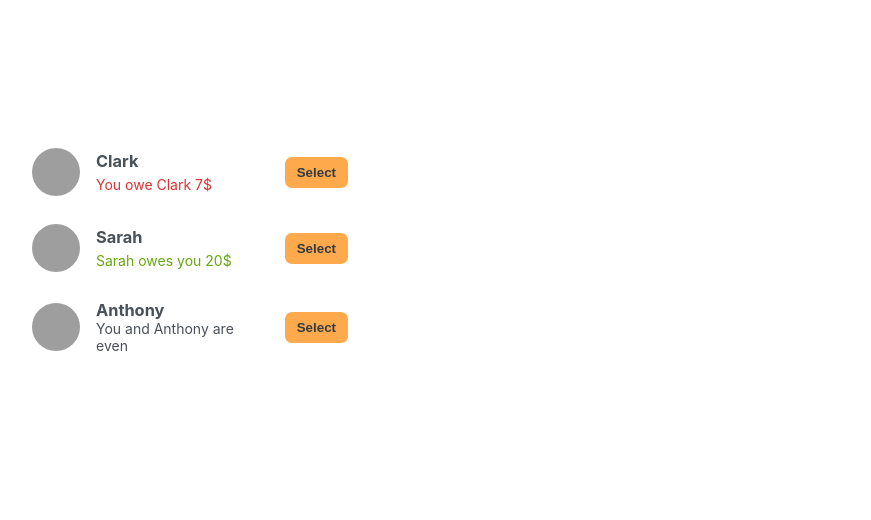
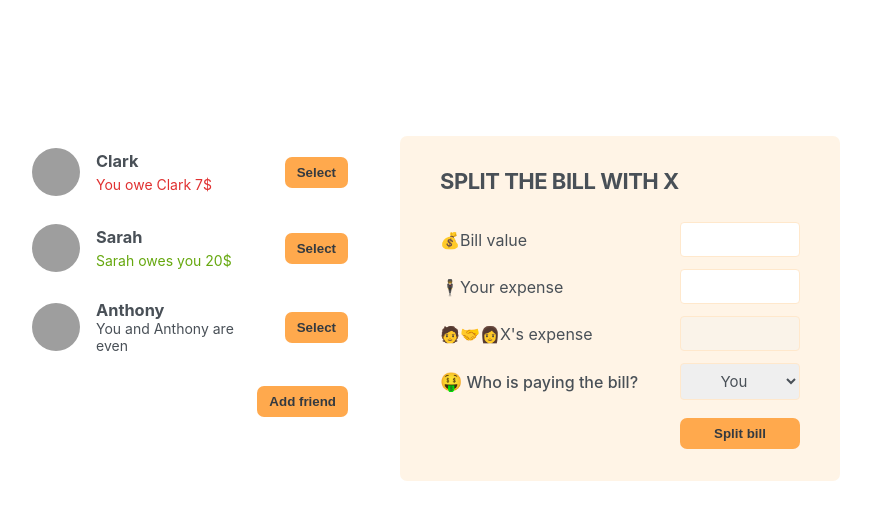
Before and after one commit to Sogand-mohamadiPour/eat-n-split, a React (Create React App) app: page / in a window 1280 px wide. Shown: the top 520 px of the page, without its empty margins (210-1081 px from the left). Built offline with nearby package versions, Linux system fonts and the light colour scheme; grey boxes are pictures that could not be loaded.

Commit message:
just a bit dynamic

```diff
--- a/src/App.js
+++ b/src/App.js
@@ -1,3 +1,5 @@
+import { useState } from "react";
+
 const initialFriends = [
   {
     id: 118836,
@@ -19,13 +21,28 @@ const initialFriends = [
   },
 ];
 
+function Button({ children, onClick }) {
+  return (
+    <>
+      <button className="button" onClick={onClick}>{children}</button>
+    </>
+  )
+}
+
 export default function App() {
+  const [showAddFriend, setShowAddFriend] = useState(false);
+  function handleShowAddFriend() {
+    setShowAddFriend(show => !show);
+  }
   return (
     <>
       <div className="app">
         <div className="sidebar">
           <FriendsList />
+          {showAddFriend && <FormAddFriend />}
+          <Button onClick={handleShowAddFriend}>{showAddFriend ? "CLose" : "Add friend"}</Button>
         </div>
+        <FormSplitBill />
       </div>
     </>
   )
@@ -66,8 +83,65 @@ function Friends({ friend }) {
             You and {friend.name} are even</p>
         )}
 
-        <button className="button">Select</button>
+        <Button>Select</Button>
       </li>
     </>
   )
 }
+
+function FormAddFriend() {
+  const [name, setName] = useState("");
+  const [image, setImage] = useState("https://i.pravatar.cc/48");
+
+  function handleSubmit(e) {
+    e.preventDefault();
+    const id = crypto.randomUUID();
+    const newFriend = {
+      name,
+      image: `${image}?=$(id)`,
+      balance: 0,
+      id,
+    };
+  }
+  return (
+    <>
+      <form className="form-add-friend" onSubmit={handleSubmit}>
+        <lable>🧑‍🤝‍🧑Friend name</lable>
+        <input type="text" value={name} onChange={(e) => setName(e.target.value)} />
+
+        <lable>🖼️ Image URL</lable>
+        <input type="text" value={image} onChange={(e) => setImage(e.target.value)} />
+
+        <Button>Add</Button>
+      </form>
+    </>
+  )
+}
+
+function FormSplitBill() {
+  return (
+    <>
+      <form className="form-split-bill">
+        <h2>Split the Bill with X</h2>
+
+        <lable>💰Bill value</lable>
+        <input type="text" />
+
+        <lable>🕴️Your expense</lable>
+        <input type="text" />
+
+        <lable>🧑‍🤝‍👩X's expense</lable>
+        <input type="text" disabled />
+
+        <label>🤑Who is paying the bill?</label>
+
+        <select>
+          <option value="user">You</option>
+          <option value="friend">X</option>
+        </select>
+
+        <Button>Split bill</Button>
+      </form>
+    </>
+  )
+}
```
